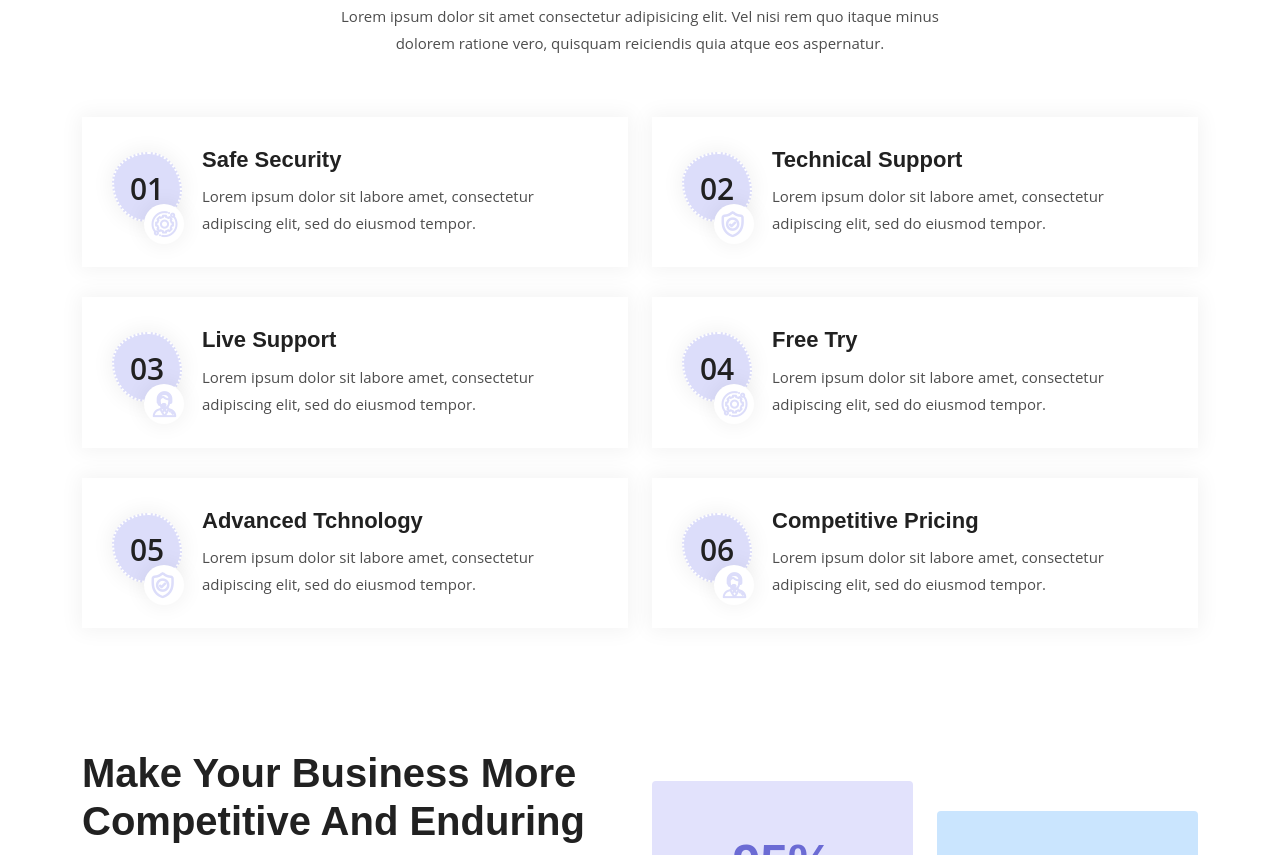
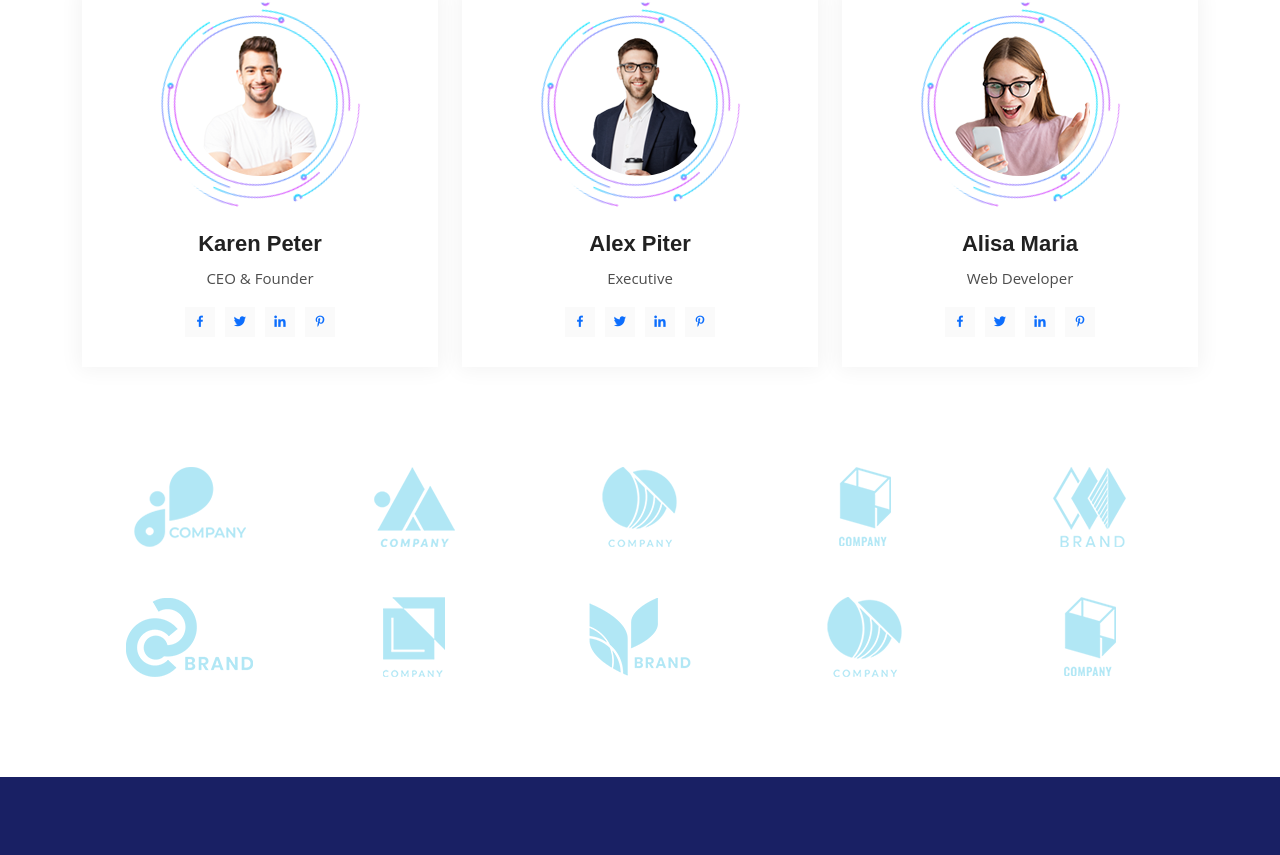
Before and after one commit to codascii/raiv-webcup-2023, a Next.js app: page /about in a window 1280 px wide. Shown: the part 1225-2080 px from the top of the page. Built offline with nearby package versions, Linux system fonts and the light colour scheme.

Commit message:
Code review

```diff
--- a/pages/about.js
+++ b/pages/about.js
@@ -7,6 +7,8 @@ import MakeYourBusiness from "../components/Common/MakeYourBusiness";
 import Testimonials from "../components/Common/Testimonials";
 import PartnerSlider from "../components/Common/PartnerSlider";
 import Footer from "../components/Layouts/Footer";
+import TeamTwo from "../components/Common/TeamTwo";
+import Partner from "../components/Common/Partner";
 
 export default function About2() {
 	return (
@@ -21,10 +23,13 @@ export default function About2() {
 			/>
 
 			<About />
+			<TeamTwo />
+			<div className="pb-50">
+				<Partner />
+			</div>
+			{/* <WhyChooseUs /> */}
 
-			<WhyChooseUs />
-
-			<MakeYourBusiness />
+			{/* <MakeYourBusiness /> */}
 
 			<Testimonials />
 
```
